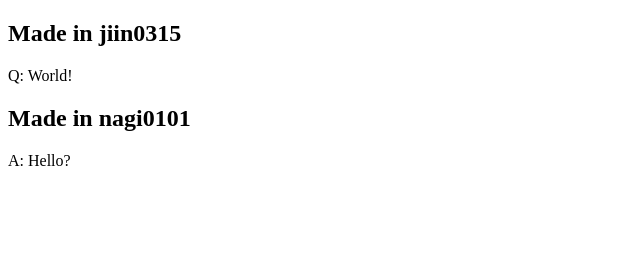
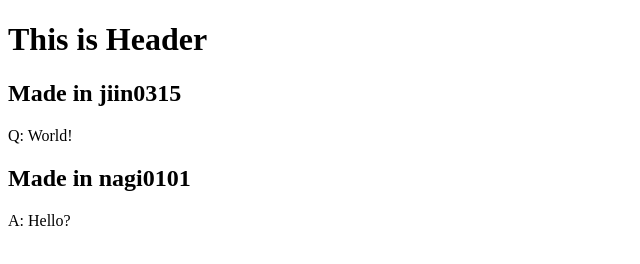
Before and after one commit to nagi0101/socrates_git_test, a plain HTML site: page index.html in a window 1280 px wide. Shown: the whole page, without its empty margins (0-640 px from the left). Drawn offline with Linux system fonts and the light colour scheme.

Commit message:
Create header

```diff
--- a/index.html
+++ b/index.html
@@ -7,6 +7,10 @@
     <title>Document</title>
 </head>
 <body>
+    <header>
+        <h1>This is Header</h1>
+    </header>
+
     <div class="jiin">
         <h2>Made in jiin0315</h2>
         <p>Q: World!</p>
```
